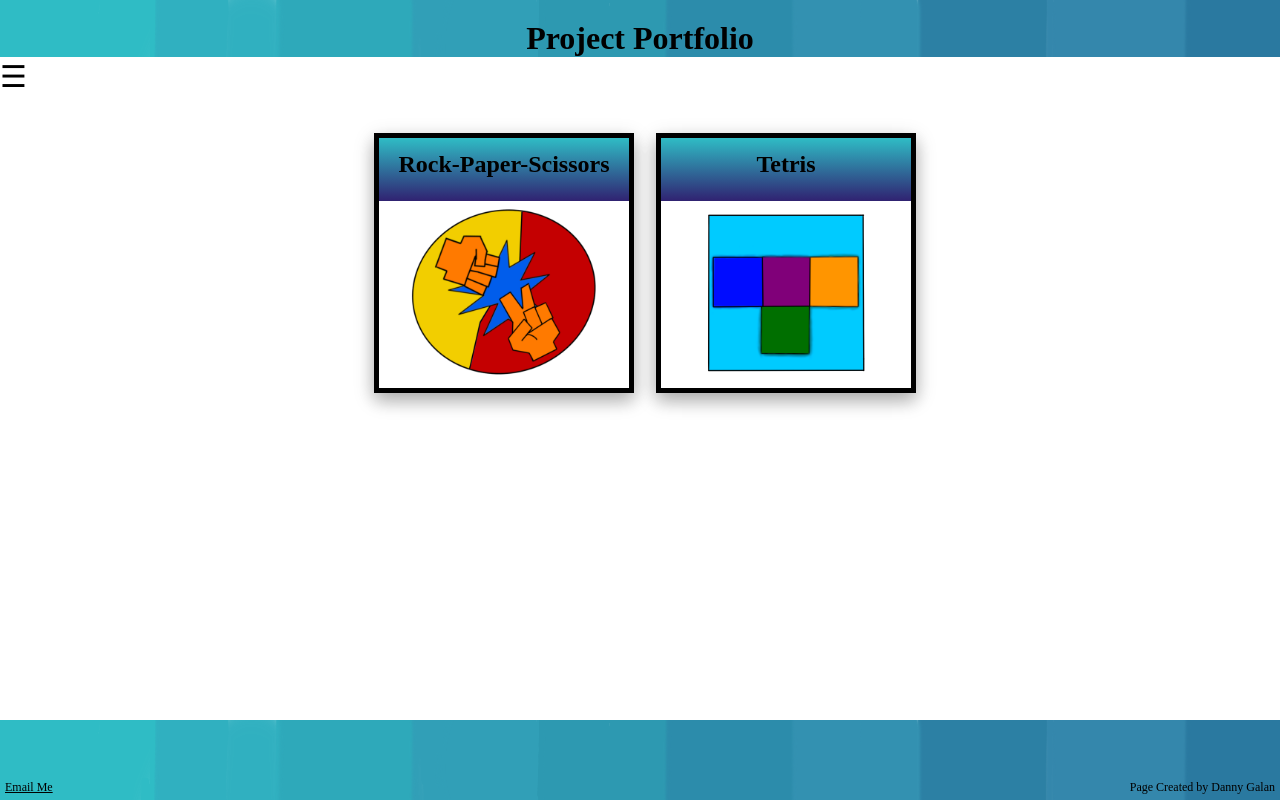
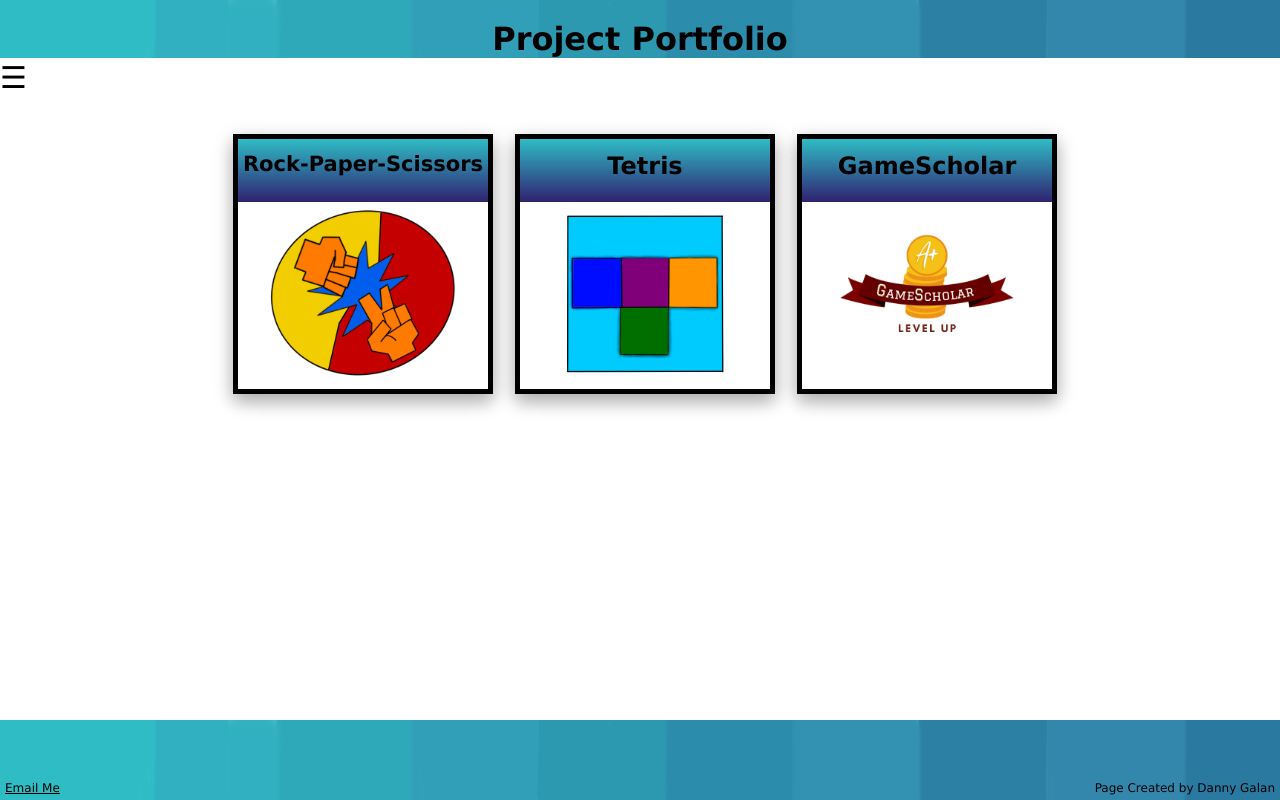
Before and after one commit to danG02/Web-Portfolio, a plain HTML site: page projects.html in a window 1280 px wide. Drawn offline with Linux system fonts and the light colour scheme.

Commit message:
Made updates to design + added projects

```diff
--- a/project.css
+++ b/project.css
@@ -1,6 +1,7 @@
 * {
   margin: 0;
   padding: 0;
+  font-family: Verdana, Geneva, Tahoma, sans-serif;
   color: black;
 }
 body {
@@ -132,36 +133,21 @@ th, td {
   backface-visibility: hidden;
   overflow: hidden;
   -webkit-backface-visibility: hidden;
-  background-image: url("Pictures/RPS_Icon.png");
   background-size: 190px;
   background-repeat: no-repeat;
   background-position: bottom;
 }
 
-.front2 {
-  position: absolute;
-  width: 100%;
-  height: 100%;
-  background: transparent;
-  backface-visibility: hidden;
-  overflow: hidden;
-  -webkit-backface-visibility: hidden;
-  background-image: url("Pictures/Tetris_App_Icon.png");
-  background-size: 190px;
-  background-repeat: no-repeat;
-  background-position: bottom;
+#face1 {
+  background-image: url("Pictures/RPS_Icon.png");
 }
 
-.back2 {
-  position: absolute;
-  width: 100%;
-  height: 100%;
-  backface-visibility: hidden;
-  background: transparent;
-  transform: rotateY(180deg);
-  overflow: hidden;
-  -webkit-backface-visibility: hidden;
-  background-image: linear-gradient(#2fbcc5, #302271);
+#face2 {
+  background-image: url("Pictures/Tetris_App_Icon.png");
+}
+
+#face3 {
+  background-image: url("Pictures/Game\ Scholar.png");
 }
 
 .back {
@@ -229,6 +215,7 @@ th, td {
   text-align: center;
   padding-top: 5%;
   color: black;
+  font-size: 21px;
 }
 
 #head2 {
--- a/project.js
+++ b/project.js
@@ -1,5 +1,6 @@
 const triggerFlip = document.querySelector('.Card')
 const box2 = document.querySelector('#box2')
+const box3 = document.querySelector('#box3')
 
 
 triggerFlip.addEventListener('click', function() {
@@ -8,6 +9,10 @@ triggerFlip.addEventListener('click', function() {
 
 box2.addEventListener('click', function() {
   box2.classList.toggle('flipped')
+})
+
+box3.addEventListener('click', function() {
+  box3.classList.toggle('flipped')
 })
 
 
--- a/projects.html
+++ b/projects.html
@@ -4,6 +4,7 @@
     <header>
         <title>Projects</title>
         <link href="project.css" rel="stylesheet" type="text/css">
+        <meta name="viewport" content="width=device-width, initial-scale=1.0">
     </header>
 
     <body>
@@ -36,7 +37,7 @@
 
                             <div class = "Card">
 
-                                <div class="front">
+                                <div class="front" id="face1">
                                     <h2 id = "head1">Rock-Paper-Scissors</h2>
                                 </div>
 
@@ -58,13 +59,13 @@
                         <td>
                             <div class = "Container">
 
-                                <div class = "Card" id = "box2">
+                                <div class="Card" id="box2">
 
-                                    <div class="front2">
+                                    <div class="front" id="face2">
                                         <h2 id = "head2">Tetris</h2>
                                     </div>
 
-                                    <div class="back2">
+                                    <div class="back">
                                         <p class = "description"> A look alike of the tradintional game tetris.</p>
                                         <form action= "https://github.com/danG02/Tetris-Game" target="_blank">
                                         <button type = "submit" class = "SourceButton"> Source Code </button>
@@ -73,6 +74,27 @@
                                         <button type = "submit" class = "DemoButton"> Demo </button>
                                         </form>
                                     </div>
+                                </div>
+                            </div>
+                        </td>
+                        <td>
+                            <div class = "Container">
+
+                                <div class="Card" id="box3">
+
+                                    <div class="front" id="face3">
+                                        <h2 id = "head2">GameScholar</h2>
+                                    </div>
+
+                                    <div class="back">
+                                        <p class = "description">2021 Techpoint S.O.S Challenge Project - More info in Pproject Info</p>
+                                        <form action= "https://devpost.com/software/gamescholar" target="_blank">
+                                            <button type = "submit" class = "SourceButton"> Project Info </button>
+                                            </form>
+                                            <form action= "#" target="_blank">
+                                            <button type = "submit" class = "DemoButton"> Demo </button>
+                                            </form>
+                                    </div>
 
 
                                 </div>
@@ -80,10 +102,6 @@
                             </div>
 
                         </td>
-                        <!--
-                        <td><a href="https://dang02.github.io/rock-paper-scissors/" target="_blank"><img class="show" src="Pictures/R-P-S.png"></a></td>
-                        <td><a href="https://dang02.github.io/Etch-a-Sketch/" target="_blank"><img class="show" src="Pictures/Etch-Sketch.png"></a></td>
-                        -->
                     </tr>
                     <tr>
                         <!--
@@ -108,23 +126,6 @@
 
         </div>
 
-<!--
-            <div class = "Container">
-
-                <div class = "Card1">
-
-                    <div class="front">Project</div>
-
-                    <div class="back">Source Code</div>
-
-
-                </div>
-
-            </div>
--->
-
-
-
     </body>
 
     <footer id = "footer">
```
Also changed, not shown: index.html (+2 -1 lines), Pictures/Game Scholar.png (added).
